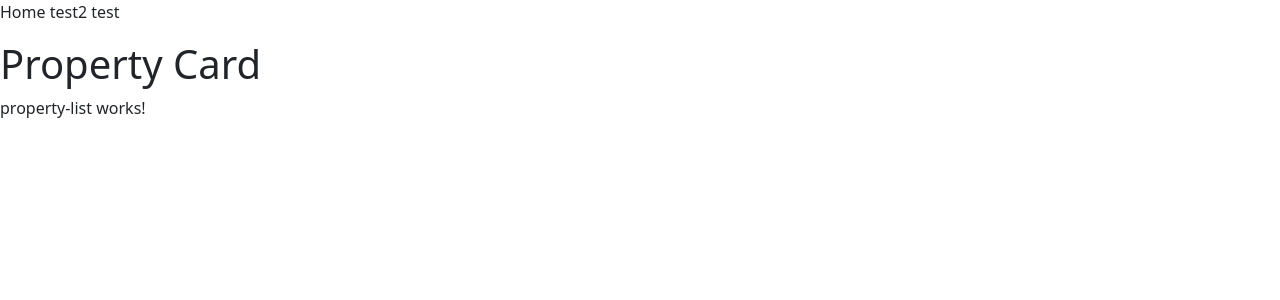
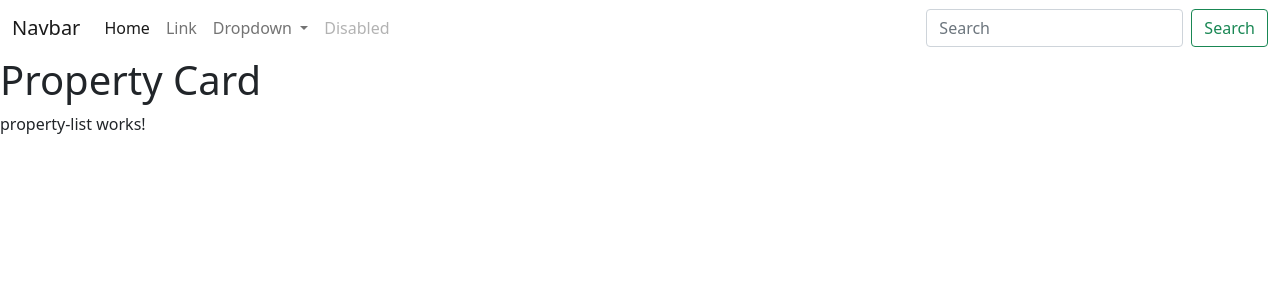
Before and after one commit to DO04dev/property-for-sale-app, an Angular app: page / in a window 1280 px wide. Shown: the top 300 px of the page. Built offline with nearby package versions, Linux system fonts and the light colour scheme.

Commit message:
add navbar

```diff
--- a/src/app/nav-bar/nav-bar.component.html
+++ b/src/app/nav-bar/nav-bar.component.html
@@ -1,3 +1,36 @@
-<p>
-  Home test2 test
-</p>
+<nav class="navbar navbar-expand-lg navbar-light">
+  <div class="container-fluid">
+    <a class="navbar-brand" href="#">Navbar</a>
+    <button class="navbar-toggler" type="button" data-bs-toggle="collapse" data-bs-target="#navbarSupportedContent" aria-controls="navbarSupportedContent" aria-expanded="false" aria-label="Toggle navigation">
+      <span class="navbar-toggler-icon"></span>
+    </button>
+    <div class="collapse navbar-collapse" id="navbarSupportedContent">
+      <ul class="navbar-nav me-auto mb-2 mb-lg-0">
+        <li class="nav-item">
+          <a class="nav-link active" aria-current="page" href="#">Home</a>
+        </li>
+        <li class="nav-item">
+          <a class="nav-link" href="#">Link</a>
+        </li>
+        <li class="nav-item dropdown">
+          <a class="nav-link dropdown-toggle" href="#" id="navbarDropdown" role="button" data-bs-toggle="dropdown" aria-expanded="false">
+            Dropdown
+          </a>
+          <ul class="dropdown-menu" aria-labelledby="navbarDropdown">
+            <li><a class="dropdown-item" href="#">Action</a></li>
+            <li><a class="dropdown-item" href="#">Another action</a></li>
+            <li><hr class="dropdown-divider"></li>
+            <li><a class="dropdown-item" href="#">Something else here</a></li>
+          </ul>
+        </li>
+        <li class="nav-item">
+          <a class="nav-link disabled" href="#" tabindex="-1" aria-disabled="true">Disabled</a>
+        </li>
+      </ul>
+      <form class="d-flex">
+        <input class="form-control me-2" type="search" placeholder="Search" aria-label="Search">
+        <button class="btn btn-outline-success" type="submit">Search</button>
+      </form>
+    </div>
+  </div>
+</nav>
```
